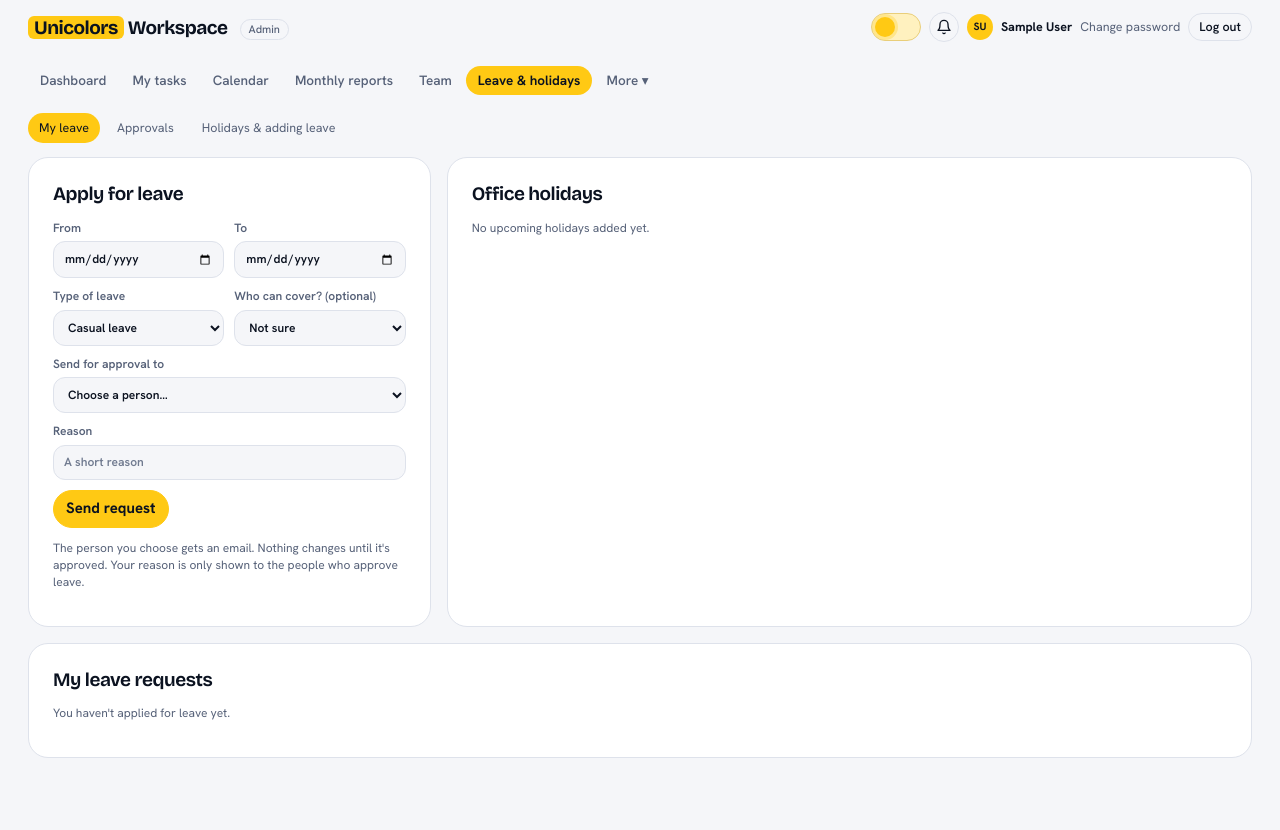
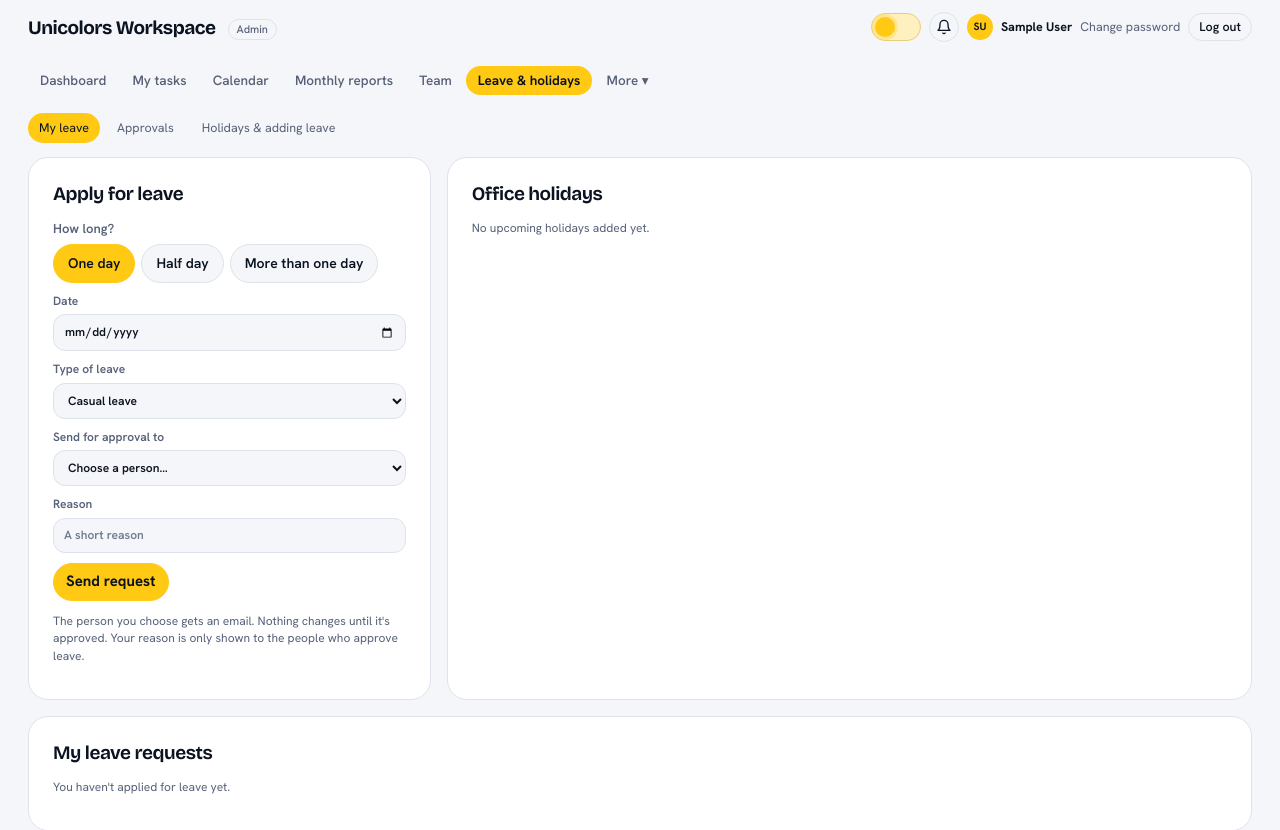
Before and after one commit to digitalunicolors-bit/UnicolorsTaskDairy, a Django app: page /leave/ in a window 1280 px wide. Shown: the top 830 px of the page. Before the commit the page ends 758 px from the top, so only its background shows below. Run offline with Django 5.2, Linux system fonts and the light colour scheme; the visitor is signed in with stand-in values (Sample User, id 1); data comes from the database, SQL or seed files in the repository; data that the repository does not hold is empty.

Commit message:
Add one-day and half-day leave, open in light mode, drop cover field
- Leave form asks "How long?": one day, half day (first or second) or
  more than one day. One day and half day need a single date.
- Half-day leave shows on the calendar but the person still counts as
  working that day. The two halves of a day can be taken separately.
- Admins get the same options when adding leave for someone.
- Remove "Who can cover?" and its database column.
- App opens in light mode by default; a saved dark choice is kept.
- Remove the yellow marker behind "Unicolors" in the header.

Co-Authored-By: Claude Opus 5.5 <noreply@anthropic.com>
Claude-Session: https://claude.ai/code/session_01UN6uMFpJ41UNrrSKfCpLPH

```diff
--- a/UnicolorDairy/Home/forms.py
+++ b/UnicolorDairy/Home/forms.py
@@ -343,14 +343,44 @@ class HolidayForm(forms.ModelForm):
         }
 
 
+def _length_field():
+    return forms.ChoiceField(
+        label="How long?", required=False, initial="one", widget=forms.RadioSelect,
+        choices=[("one", "One day"), ("half", "Half day"), ("many", "More than one day")],
+    )
+
+
+def _half_field():
+    return forms.ChoiceField(
+        label="Which half?", required=False, initial=Leave.DayPart.FIRST_HALF,
+        choices=[(Leave.DayPart.FIRST_HALF, "First half"), (Leave.DayPart.SECOND_HALF, "Second half")],
+    )
+
+
+def _apply_leave_length(form, cleaned):
+    """Turn the "how long" answer into dates. One day and half day need only one date."""
+    length = cleaned.get("length") or "many"
+    if length == "many":
+        form.instance.day_part = Leave.DayPart.FULL
+        if cleaned.get("start_date") and not cleaned.get("end_date") and "end_date" not in form.errors:
+            form.add_error("end_date", "Choose the last day of your leave.")
+        return
+    form.errors.pop("end_date", None)  # a date left in the hidden "To" box doesn't count
+    cleaned["end_date"] = cleaned.get("start_date")
+    form.instance.day_part = (cleaned.get("half") or Leave.DayPart.FIRST_HALF) if length == "half" else Leave.DayPart.FULL
+
+
 class LeaveRequestForm(forms.ModelForm):
     """A person applying for their own leave."""
 
+    length = _length_field()
+    half = _half_field()
+
     class Meta:
         model = Leave
-        fields = ["kind", "start_date", "end_date", "approver", "note", "cover"]
+        fields = ["kind", "start_date", "end_date", "approver", "note"]
         labels = {"kind": "Type of leave", "start_date": "From", "end_date": "To", "note": "Reason",
-                  "cover": "Who can cover? (optional)", "approver": "Send for approval to"}
+                  "approver": "Send for approval to"}
         widgets = {
             "start_date": forms.DateInput(attrs={"type": "date"}),
             "end_date": forms.DateInput(attrs={"type": "date"}),
@@ -372,13 +402,11 @@ class LeaveRequestForm(forms.ModelForm):
         self.fields["approver"].error_messages["required"] = "Choose who should approve this."
         if user.manager_id and people.filter(pk=user.manager_id).exists():
             self.fields["approver"].initial = user.manager_id
-        self.fields["cover"].required = False
-        self.fields["cover"].queryset = User.objects.filter(is_active=True).exclude(pk=user.pk)
-        self.fields["cover"].empty_label = "Not sure"
-        self.fields["cover"].label_from_instance = lambda u: u.display_name
+        self.fields["end_date"].required = False
 
     def clean(self):
         cleaned = super().clean()
+        _apply_leave_length(self, cleaned)
         start, end = cleaned.get("start_date"), cleaned.get("end_date")
         if not start or not end:
             return cleaned
@@ -392,13 +420,21 @@ class LeaveRequestForm(forms.ModelForm):
         clash = Leave.objects.filter(
             user=self.user, status__in=[Leave.Status.PENDING, Leave.Status.APPROVED],
             start_date__lte=end, end_date__gte=start,
-        ).exists()
-        if clash:
+        )
+        # The two halves of one day can be taken separately.
+        if self.instance.day_part == Leave.DayPart.FIRST_HALF:
+            clash = clash.exclude(day_part=Leave.DayPart.SECOND_HALF)
+        elif self.instance.day_part == Leave.DayPart.SECOND_HALF:
+            clash = clash.exclude(day_part=Leave.DayPart.FIRST_HALF)
+        if clash.exists():
             raise forms.ValidationError("You already have leave applied for on some of these dates.")
         return cleaned
 
 
 class LeaveForm(forms.ModelForm):
+    length = _length_field()
+    half = _half_field()
+
     class Meta:
         model = Leave
         fields = ["user", "start_date", "end_date", "note"]
@@ -413,9 +449,11 @@ class LeaveForm(forms.ModelForm):
         super().__init__(*args, **kwargs)
         self.fields["user"].queryset = User.objects.filter(is_active=True)
         self.fields["user"].label_from_instance = lambda u: u.display_name
+        self.fields["end_date"].required = False
 
     def clean(self):
         cleaned = super().clean()
+        _apply_leave_length(self, cleaned)
         start, end = cleaned.get("start_date"), cleaned.get("end_date")
         if start and end and end < start:
             self.add_error("end_date", "The end date can't be before the start date.")
--- a/UnicolorDairy/static/css/app.css
+++ b/UnicolorDairy/static/css/app.css
@@ -3204,6 +3204,15 @@ button[hidden] { display: none; }
 .leave-status.declined { color: var(--hi); background: color-mix(in srgb, var(--hi) 12%, transparent); }
 .leave-status.cancelled { color: var(--muted); background: var(--surface2); }
 .leave-check { margin-top: 2px; }
+.form-grid label[hidden] { display: none; }
+.leave-length { border: 0; margin: 0; padding: 0; min-width: 0; }
+.leave-length legend { padding: 0; margin-bottom: 6px; font-size: 13px; font-weight: 600; color: var(--muted); }
+.leave-length-opts { display: flex; flex-wrap: wrap; gap: 6px; }
+.form-grid label.leave-length-opt { position: relative; display: inline-flex; margin: 0; cursor: pointer; }
+.leave-length-opt input { position: absolute; opacity: 0; width: 1px; height: 1px; }
+.leave-length-opt span { padding: 8px 14px; border: 1px solid var(--line); border-radius: 999px; background: var(--bg); color: var(--ink); font-size: 14px; font-weight: 600; }
+.leave-length-opt input:checked + span { background: var(--brand); border-color: var(--brand); color: var(--brand-ink); }
+.leave-length-opt input:focus-visible + span { outline: 2px solid var(--focus); outline-offset: 2px; }
 .leave-row { display: flex; flex-wrap: wrap; gap: 8px 12px; align-items: center; padding: 12px 0; border-top: 1px solid var(--line); }
 .leave-row .grow { flex: 1 1 240px; min-width: 0; overflow-wrap: anywhere; }
 .leave-row form { margin: 0; }
--- a/UnicolorDairy/static/css/theme.css
+++ b/UnicolorDairy/static/css/theme.css
@@ -446,4 +446,4 @@ input[type=file]::file-selector-button { background: var(--surface2); color: var
 ::view-transition-new(root) { z-index: 2; }
 ::view-transition-old(root) { z-index: 1; }
 @media (prefers-reduced-motion: reduce) { .theme-switch, .theme-thumb, .theme-stars { transition: none; } }
-:root[data-theme="light"] .top h1 span:first-child { background: var(--brand); color: var(--brand-ink); padding: 0 6px; border-radius: 6px; }
+:root[data-theme="light"] .top h1 span:first-child { color: var(--ink); }
--- /dev/null
+++ b/UnicolorDairy/static/js/leave_length.js
@@ -0,0 +1,20 @@
+// Leave forms: one day and half day ask for a single date, more than one day asks for From and To.
+document.querySelectorAll("[data-leave-length]").forEach(form => {
+  const startBox = form.querySelector("[data-leave-start]");
+  const startLabel = form.querySelector("[data-leave-start-label]");
+  const endBox = form.querySelector("[data-leave-end]");
+  const halfBox = form.querySelector("[data-leave-half]");
+  const end = endBox.querySelector("input");
+
+  function show() {
+    const length = (form.querySelector("[name=length]:checked") || {}).value || "one";
+    startLabel.textContent = length === "many" ? "From" : "Date";
+    startBox.classList.toggle("full", length === "one");
+    endBox.hidden = length !== "many";
+    end.required = length === "many";
+    halfBox.hidden = length !== "half";
+  }
+
+  form.querySelectorAll("[name=length]").forEach(r => r.addEventListener("change", show));
+  show();
+});
--- a/UnicolorDairy/templates/base.html
+++ b/UnicolorDairy/templates/base.html
@@ -1,19 +1,17 @@
 {% load notiftags %}
 {% load static %}<!doctype html>
-<html lang="en">
+<html lang="en" data-theme="light">
 <head>
   <meta charset="utf-8">
   <meta name="viewport" content="width=device-width, initial-scale=1">
   <title>{% block title %}Unicolors Workspace{% endblock %}</title>
-  <meta name="theme-color" content="#0B1220">
+  <meta name="theme-color" content="#F5F6F9">
   <script>
     // Set the theme before the page paints, so it never flashes the wrong colours.
     (function () {
       var saved = null;
       try { saved = localStorage.getItem("theme"); } catch (e) {}
-      var theme = saved === "light" || saved === "dark" ? saved
-        : (window.matchMedia && matchMedia("(prefers-color-scheme: light)").matches ? "light" : "dark");
-      document.documentElement.dataset.theme = theme;
+      document.documentElement.dataset.theme = saved === "dark" ? "dark" : "light";
     })();
   </script>
   <link rel="stylesheet" href="{% static 'css/app.css' %}">
--- /dev/null
+++ b/UnicolorDairy/templates/tasks/_leave_length.html
@@ -0,0 +1,9 @@
+<fieldset class="full leave-length">
+  <legend>How long?</legend>
+  <div class="leave-length-opts">
+    {% for r in f.length %}<label class="leave-length-opt">{{ r.tag }}<span>{{ r.choice_label }}</span></label>{% endfor %}
+  </div>
+</fieldset>
+<label data-leave-start><span data-leave-start-label>From</span>{{ f.start_date }}{% for e in f.start_date.errors %}<span class="err">{{ e }}</span>{% endfor %}</label>
+<label data-leave-end>To{{ f.end_date }}{% for e in f.end_date.errors %}<span class="err">{{ e }}</span>{% endfor %}</label>
+<label data-leave-half hidden>Which half?{{ f.half }}</label>
--- a/UnicolorDairy/templates/tasks/leave.html
+++ b/UnicolorDairy/templates/tasks/leave.html
@@ -1,16 +1,15 @@
 {% extends "base.html" %}
+{% load static %}
 {% block content %}
 {% include "tasks/_leave_tabs.html" with active="mine" %}
 <div class="rep-charts">
   <div class="panel">
     <h2>Apply for leave</h2>
     {% for e in form.non_field_errors %}<div class="err">{{ e }}</div>{% endfor %}
-    <form method="post" class="form-grid two-col" id="leaveForm" data-check-url="{% url 'leave_check' %}">
+    <form method="post" class="form-grid two-col" id="leaveForm" data-leave-length data-check-url="{% url 'leave_check' %}">
       {% csrf_token %}
-      <label>From{{ form.start_date }}{% for e in form.start_date.errors %}<span class="err">{{ e }}</span>{% endfor %}</label>
-      <label>To{{ form.end_date }}{% for e in form.end_date.errors %}<span class="err">{{ e }}</span>{% endfor %}</label>
-      <label>Type of leave{{ form.kind }}</label>
-      <label>Who can cover? (optional){{ form.cover }}</label>
+      {% include "tasks/_leave_length.html" with f=form %}
+      <label class="full">Type of leave{{ form.kind }}</label>
       <label class="full">Send for approval to{{ form.approver }}{% for e in form.approver.errors %}<span class="err">{{ e }}</span>{% endfor %}{% if user.manager %}<span class="muted small">{{ user.manager.display_name }}, your reporting manager, is emailed as well.</span>{% endif %}</label>
       <label class="full">Reason{{ form.note }}{% for e in form.note.errors %}<span class="err">{{ e }}</span>{% endfor %}</label>
       <div class="full leave-check" id="leaveCheck" aria-live="polite" hidden></div>
@@ -30,8 +29,8 @@
   {% for l in my_requests %}
     <div class="leave-row">
       <div class="grow">
-        <b>{{ l.start_date|date:"j M" }}{% if l.days > 1 %} – {{ l.end_date|date:"j M Y" }}{% else %} {{ l.start_date|date:"Y" }}{% endif %}</b>
-        <span class="muted small">{{ l.days }} day{{ l.days|pluralize }} · {{ l.get_kind_display }}{% if l.note %} · {{ l.note }}{% endif %}</span>
+        <b>{{ l.dates_label }}</b>
+        <span class="muted small">{{ l.length_label }} · {{ l.get_kind_display }}{% if l.note %} · {{ l.note }}{% endif %}</span>
         {% if l.status == "pending" and l.approver %}<div class="muted small">Sent to {{ l.approver.display_name }}</div>{% endif %}
         {% if l.decided_by and l.status != "pending" %}<div class="muted small">{{ l.get_status_display }} by {{ l.decided_by.display_name }}{% if l.decision_note %}: {{ l.decision_note }}{% endif %}</div>{% endif %}
       </div>
@@ -50,6 +49,7 @@
 </div>
 {% endblock %}
 {% block scripts %}
+<script src="{% static 'js/leave_length.js' %}"></script>
 <script>
 (function () {
   // After dates are picked, show what falls during the leave.
@@ -57,13 +57,14 @@
   const box = document.getElementById("leaveCheck");
   if (!form || !box) return;
   const start = form.querySelector("[name=start_date]"), end = form.querySelector("[name=end_date]");
+  const lastDay = () => (form.querySelector("[name=length]:checked") || {}).value === "many" ? end.value : start.value;
   function line(text) { const d = document.createElement("div"); d.textContent = text; return d; }
   async function check() {
     if (end.value && start.value) end.min = start.value;
     box.hidden = true;
-    if (!start.value || !end.value) return;
+    if (!start.value || !lastDay()) return;
     try {
-      const r = await fetch(form.dataset.checkUrl + "?start=" + start.value + "&end=" + end.value, { headers: { "X-Requested-With": "fetch" } });
+      const r = await fetch(form.dataset.checkUrl + "?start=" + start.value + "&end=" + lastDay(), { headers: { "X-Requested-With": "fetch" } });
       if (!r.ok) return;
       const data = await r.json();
       box.innerHTML = "";
@@ -80,6 +81,7 @@
   }
   start.addEventListener("change", check);
   end.addEventListener("change", check);
+  form.querySelectorAll("[name=length]").forEach(r => r.addEventListener("change", check));
   check();
 })();
 </script>
--- a/UnicolorDairy/templates/tasks/schedule.html
+++ b/UnicolorDairy/templates/tasks/schedule.html
@@ -48,6 +48,7 @@
           {% if d.holiday %}<div class="cal-holiday">{{ d.holiday }}</div>{% endif %}
           {% if d.clashes %}<div class="cal-clash">{{ d.clashes }} due during leave</div>{% endif %}
           {% for p in d.away %}<div class="cal-leave">{{ p.first_name|default:p.display_name }} on leave</div>{% endfor %}
+          {% for p in d.half_away %}<div class="cal-leave">{{ p.first_name|default:p.display_name }} half day</div>{% endfor %}
           {% for t in d.tasks %}{% include "tasks/_cal_task.html" %}{% endfor %}
           {% if d.more_tasks %}
             <details class="cal-more">
```
Also changed, not shown: UnicolorDairy/Home/models.py (+32 -5 lines), UnicolorDairy/Home/notifications.py (+12 -6 lines), UnicolorDairy/Home/tests.py (+62 -2 lines), UnicolorDairy/Home/views_more.py (+10 -7 lines), UnicolorDairy/templates/tasks/calendar.html (+7 -6 lines), UnicolorDairy/templates/tasks/leave_approvals.html (+5 -6 lines), UnicolorDairy/Home/migrations/0018_leave_day_part_remove_cover.py (added).
